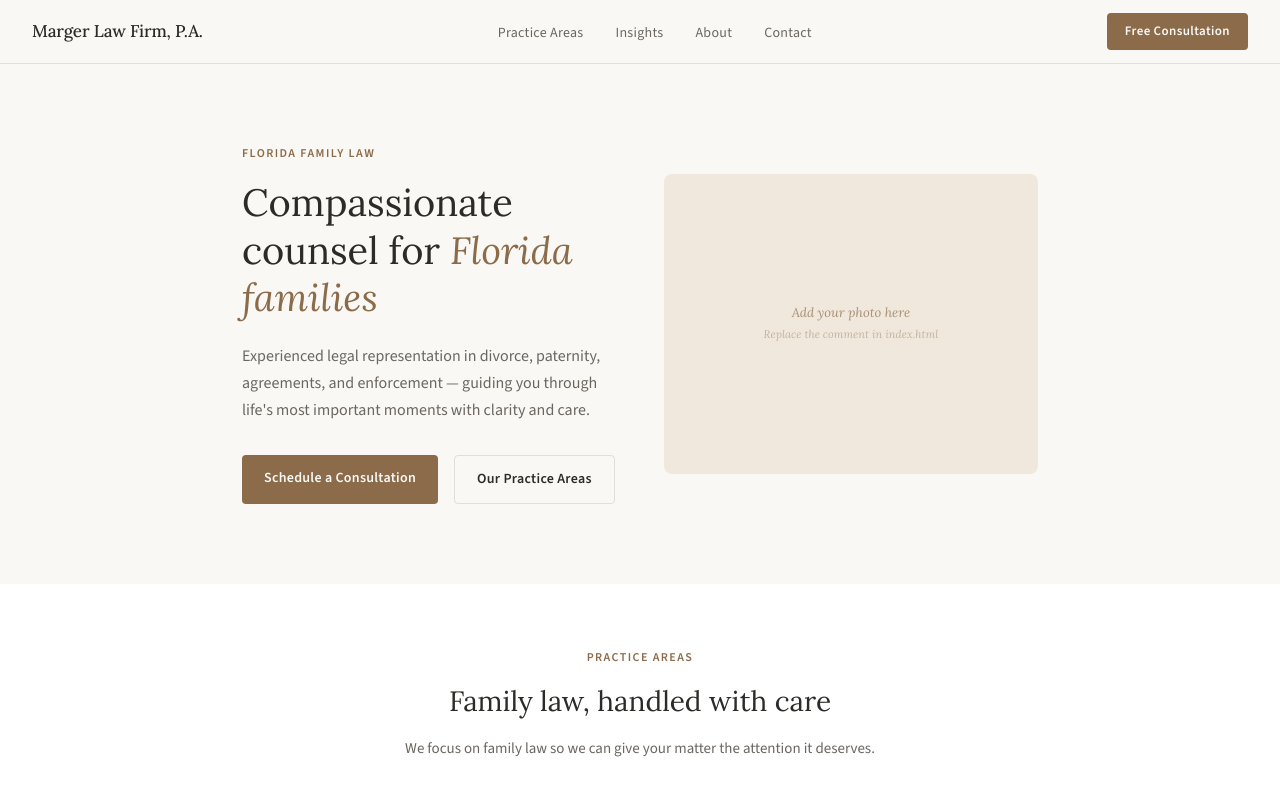
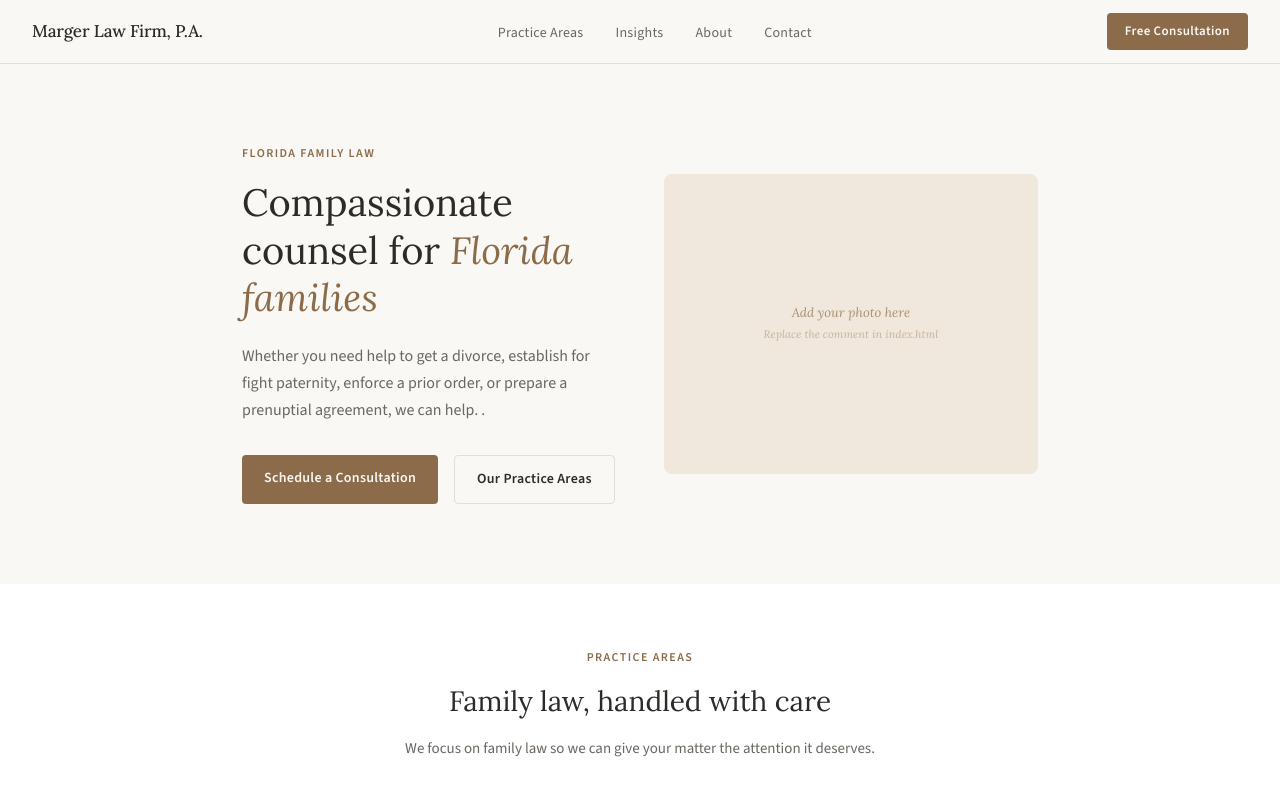
Before and after one commit to rmarger/Marger, a website: page index.html in a window 1280 px wide. Shown: the top 798 px of the page. Drawn offline with nearby package versions, Linux system fonts and the light colour scheme; no server answers.

Commit message:
Update index.html

```diff
--- a/index.html
+++ b/index.html
@@ -172,7 +172,7 @@
   <div class="hero-text">
     <p class="hero-eyebrow">Florida Family Law</p>
     <h1 class="hero-heading">Compassionate counsel for <em>Florida families</em></h1>
-    <p class="hero-sub">Experienced legal representation in divorce, paternity, agreements, and enforcement — guiding you through life's most important moments with clarity and care.</p>
+    <p class="hero-sub">Whether you need help to get a divorce, establish for fight paternity, enforce a prior order, or prepare a prenuptial agreement, we can help. .</p>
     <div class="hero-actions">
       <a href="#contact" class="btn-primary">Schedule a Consultation</a>
       <a href="#practices" class="btn-outline">Our Practice Areas</a>
```
